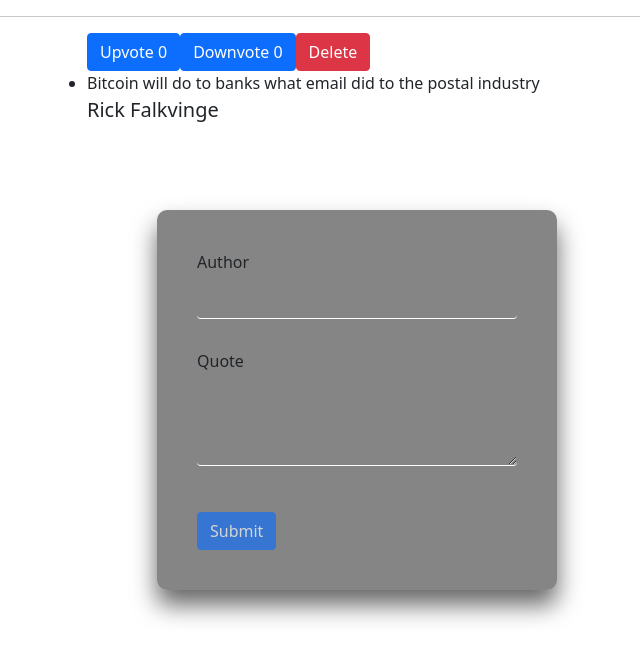
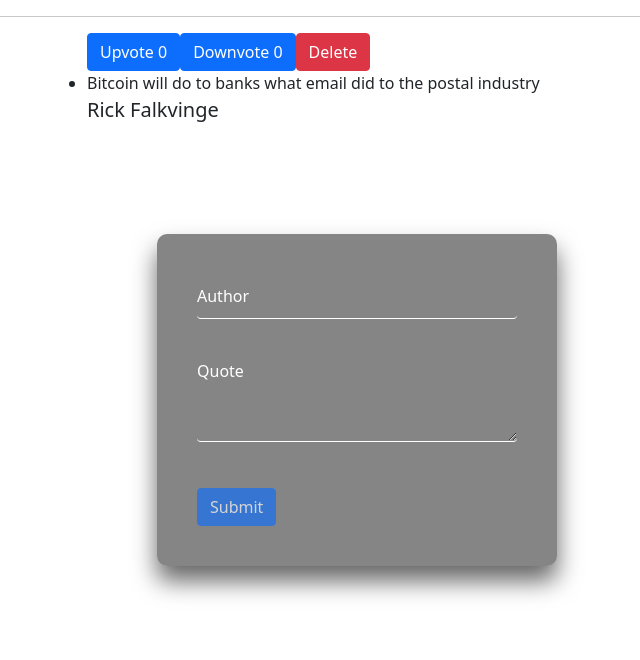
Before and after one commit to savanahatieno/quoteapp1, an Angular app: page / in a window 1280 px wide. Shown: the top 660 px of the page, without its empty margins (27-667 px from the left). Built offline with nearby package versions, Linux system fonts and the light colour scheme.

Commit message:
initial changes

```diff
--- a/src/app/quotes-form/quotes-form.component.css
+++ b/src/app/quotes-form/quotes-form.component.css
@@ -26,3 +26,14 @@
   outline: none;
   background: transparent;
 }
+
+.form-label {
+  position: absolute;
+  top: 0;
+  left: 0;
+  padding: 10px 0;
+  font-size: 16px;
+  color: #fff;
+  pointer-events: none;
+  transition: 0.5s;
+}
--- a/src/app/quotes-form/quotes-form.component.html
+++ b/src/app/quotes-form/quotes-form.component.html
@@ -1,6 +1,6 @@
 <form (ngSubmit)="submitQuote(); quoteForm.reset()" #quoteForm="ngForm">
   <div class="form-group">
-    <label for="author">Author</label>
+    <label class="form-label" for="author">Author</label>
     <input
       type="text"
       class="form-control"
@@ -13,7 +13,7 @@
   </div>
 
   <div class="form-group">
-    <label for="quote">Quote</label>
+    <label class="form-label" for="quote">Quote</label>
     <textarea
       class="form-control"
       name="quote"
```
